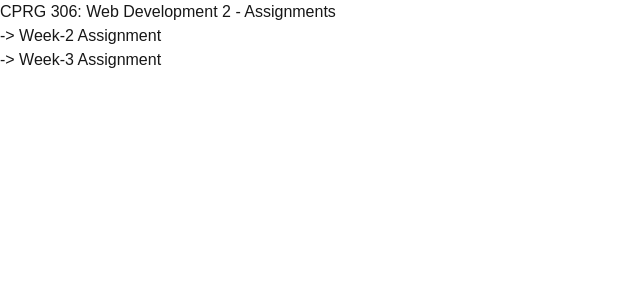
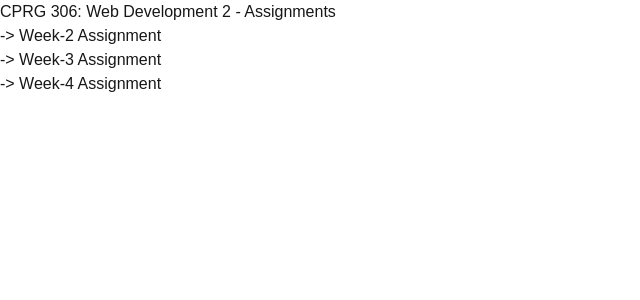
Before and after one commit to mbguron/cprg306-assignments, a Next.js app: page / in a window 1280 px wide. Shown: the top 300 px of the page, without its empty margins (0-640 px from the left). Built offline with nearby package versions, Linux system fonts and the light colour scheme.

Commit message:
Updated app/page.js to show week-4 link

```diff
--- a/app/page.js
+++ b/app/page.js
@@ -11,6 +11,9 @@ export default function Home() {
         <li>
           <Link href="/week-3"> -&gt; Week-3 Assignment</Link>
         </li>
+        <li>
+          <Link href="/week-4"> -&gt; Week-4 Assignment</Link>
+        </li>
       </ul>
     </main>
   );
```
